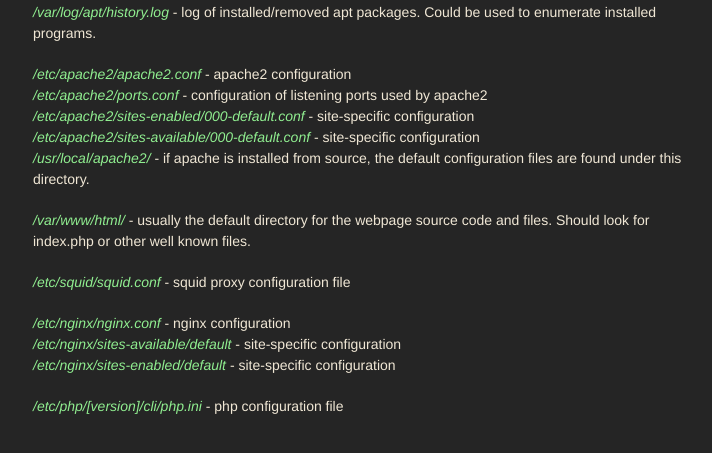
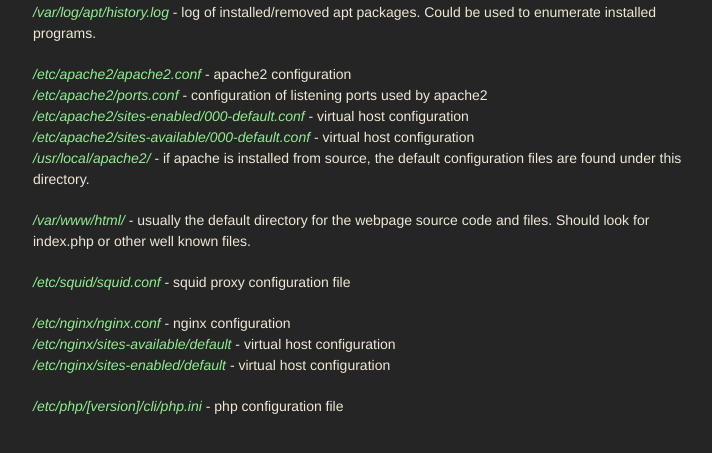
Before and after one commit to idafchev/idafchev.github.io, a Jekyll site: the page built from _posts/2018-03-05-linux_proc_enum.md, in a window 1280 px wide and 900 px high, scrolled down 8338 px. Shown: the part 373-826 px from the top of the window, without its empty margins (282-994 px from the left). Built offline with Jekyll 4.4.1, drawn with Linux system fonts in a browser that asks for light colours; nearby versions of some CDN libraries; some web fonts are replaced; comment, search, counter and statistics services are not loaded.

Commit message:
Update 2018-03-05-linux_proc_enum.md

```diff
--- a/_posts/2018-03-05-linux_proc_enum.md
+++ b/_posts/2018-03-05-linux_proc_enum.md
@@ -354,8 +354,8 @@
 
 */etc/apache2/apache2.conf*{: style="color: LightGreen"} - apache2 configuration
 */etc/apache2/ports.conf*{: style="color: LightGreen"} - configuration of listening ports used by apache2
-*/etc/apache2/sites-enabled/000-default.conf*{: style="color: LightGreen"} - site-specific configuration
-*/etc/apache2/sites-available/000-default.conf*{: style="color: LightGreen"} - site-specific configuration
+*/etc/apache2/sites-enabled/000-default.conf*{: style="color: LightGreen"} - virtual host configuration
+*/etc/apache2/sites-available/000-default.conf*{: style="color: LightGreen"} - virtual host configuration
 */usr/local/apache2/*{: style="color: LightGreen"} - if apache is installed from source, the default configuration files are found under this directory.
 
 */var/www/html/*{: style="color: LightGreen"} - usually the default directory for the webpage source code and files. Should look for index.php or other well known files.
@@ -363,7 +363,7 @@
 */etc/squid/squid.conf*{: style="color: LightGreen"} - squid proxy configuration file
 
 */etc/nginx/nginx.conf*{: style="color: LightGreen"} - nginx configuration
-*/etc/nginx/sites-available/default*{: style="color: LightGreen"} - site-specific configuration
-*/etc/nginx/sites-enabled/default*{: style="color: LightGreen"} - site-specific configuration
+*/etc/nginx/sites-available/default*{: style="color: LightGreen"} - virtual host configuration
+*/etc/nginx/sites-enabled/default*{: style="color: LightGreen"} - virtual host configuration
 
 */etc/php/[version]/cli/php.ini*{: style="color: LightGreen"} - php configuration file
```
